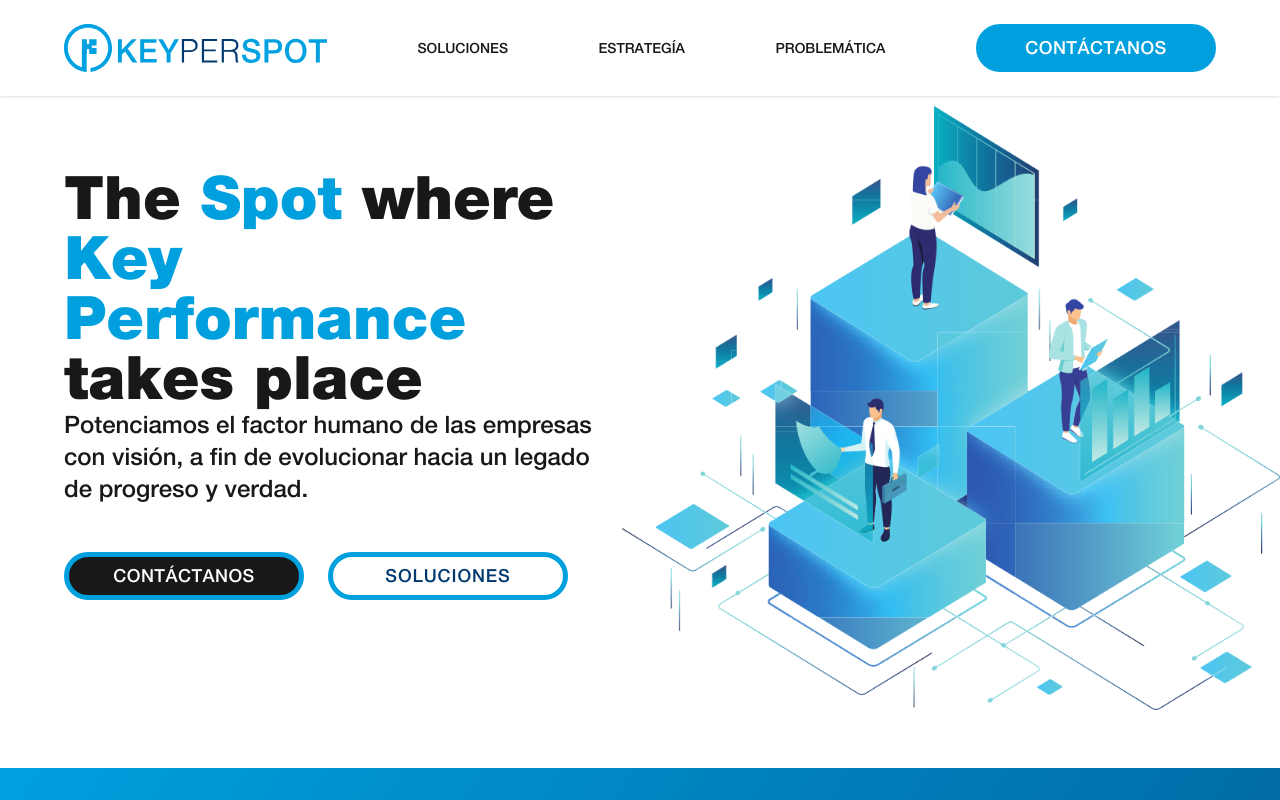
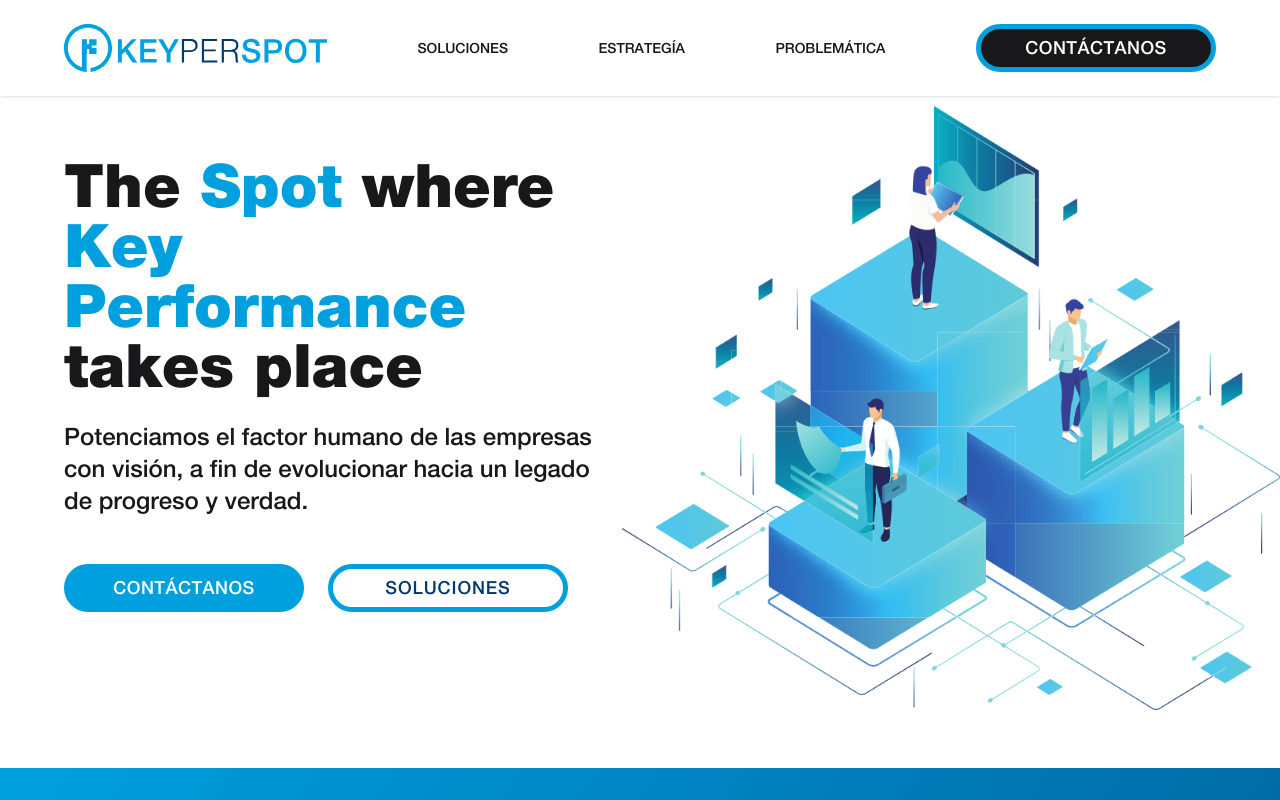
Before and after one commit to saufth/keyperspot, a Next.js app: page / in a window 1280 px wide. Shown: the top 800 px of the page. Built offline with nearby package versions, Linux system fonts and the light colour scheme.

Commit message:
CallToAction: theme inverted

```diff
--- a/src/components/navigation/Menu.tsx
+++ b/src/components/navigation/Menu.tsx
@@ -91,7 +91,7 @@ const Menu = ({ isOpen, action }: MenuProps) => {
           </NextLink>
         </div>
         <div className={styles.action} onClick={action}>
-          <CallToAction />
+          <CallToAction theme='secondary' />
         </div>
       </motion.div>
 
--- a/src/components/sections/Footer.tsx
+++ b/src/components/sections/Footer.tsx
@@ -19,7 +19,7 @@ const Footer = () => {
           </NextLink>
         </div>
         <div className={styles.footAction}>
-          <CallToAction />
+          <CallToAction theme='secondary' />
         </div>
         <div className={styles.rights}>
           <NextLink href='/'>
--- a/src/styles/navigation/CallToAction.module.css
+++ b/src/styles/navigation/CallToAction.module.css
@@ -9,7 +9,7 @@
     tracking-wide
     text-white
     /* Background */
-    bg-secondary hover:bg-zinc-900
+    bg-zinc-900 hover:bg-secondary
     /* Border */
     border-[5px]
     rounded-full
@@ -22,7 +22,7 @@
 .actionSecondary {
   @apply
     /* Background */
-    bg-zinc-900 hover:bg-secondary;
+    bg-secondary hover:bg-zinc-900;
 }
 
 .content {
--- a/src/styles/sections/Hero.module.css
+++ b/src/styles/sections/Hero.module.css
@@ -29,7 +29,7 @@
     gap-y-12;
 }
 
-.heroHeader {
+.header {
   @apply
     /* Spacing */
     space-y-6
```
